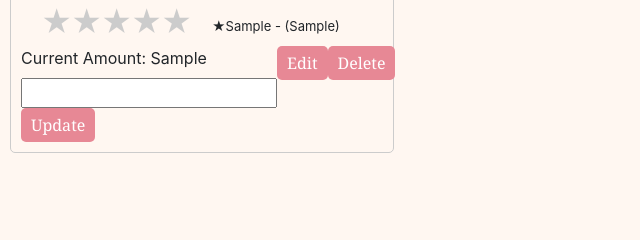
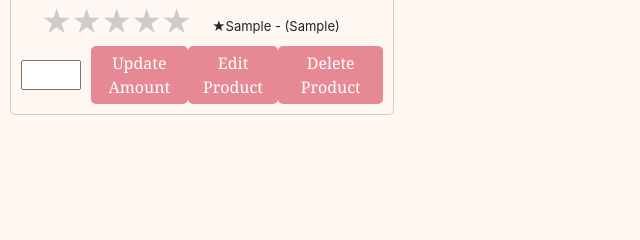
Before and after one commit to Craftvalley-Bilkent/craftvalley, a Django app: template craftvalley/templates/small_business/list_products.html in a window 1280 px wide. Shown: the part 304-544 px from the top of the page, without its empty margins (0-640 px from the left). Run offline with Django 5.2, Linux system fonts and the light colour scheme; the template is opened without the code that fills it: most values are stand-ins (such as "Sample title", 1, 10 or a date in 2020); some libraries are stand-ins or nearby versions.

Commit message:
list product finished

```diff
--- a/craftvalley/templates/small_business/list_products.html
+++ b/craftvalley/templates/small_business/list_products.html
@@ -45,6 +45,16 @@
 
         .product-actions button:hover {
             background-color: #d17985;
+        }
+
+        .amount-container {
+            display: flex;
+            align-items: center;
+        }
+
+        .amount-container input {
+            width: 60px;
+            margin-right: 10px;
         }
     </style>
 {% endblock %}
@@ -105,16 +115,17 @@
             <div class="product-actions">
                 <form method="post" action="{% url 'update_product_amount' product.0 %}">
                     {% csrf_token %}
-                    <label for="current_amount_{{ product.0 }}">Current Amount: {{ product.4 }}</label>
-                    <input type="number" id="current_amount_{{ product.0 }}" name="amount" value="{{ product.4 }}" min="0" required>
-                    <button type="submit">Update</button>
+                    <div class="amount-container">
+                        <input type="number" id="current_amount_{{ product.0 }}" name="amount" value="{{ product.4 }}" min="0" required>
+                        <button type="submit">Update Amount</button>
+                    </div>
                 </form>
                 <form method="get" action="{% url 'edit_product' product.0 %}">
-                    <button type="submit">Edit</button>
+                    <button type="submit">Edit Product</button>
                 </form>
                 <form method="post" action="{% url 'delete_product' product.0 %}">
                     {% csrf_token %}
-                    <button type="submit">Delete</button>
+                    <button type="submit">Delete Product</button>
                 </form>
             </div>
         </div>
```
